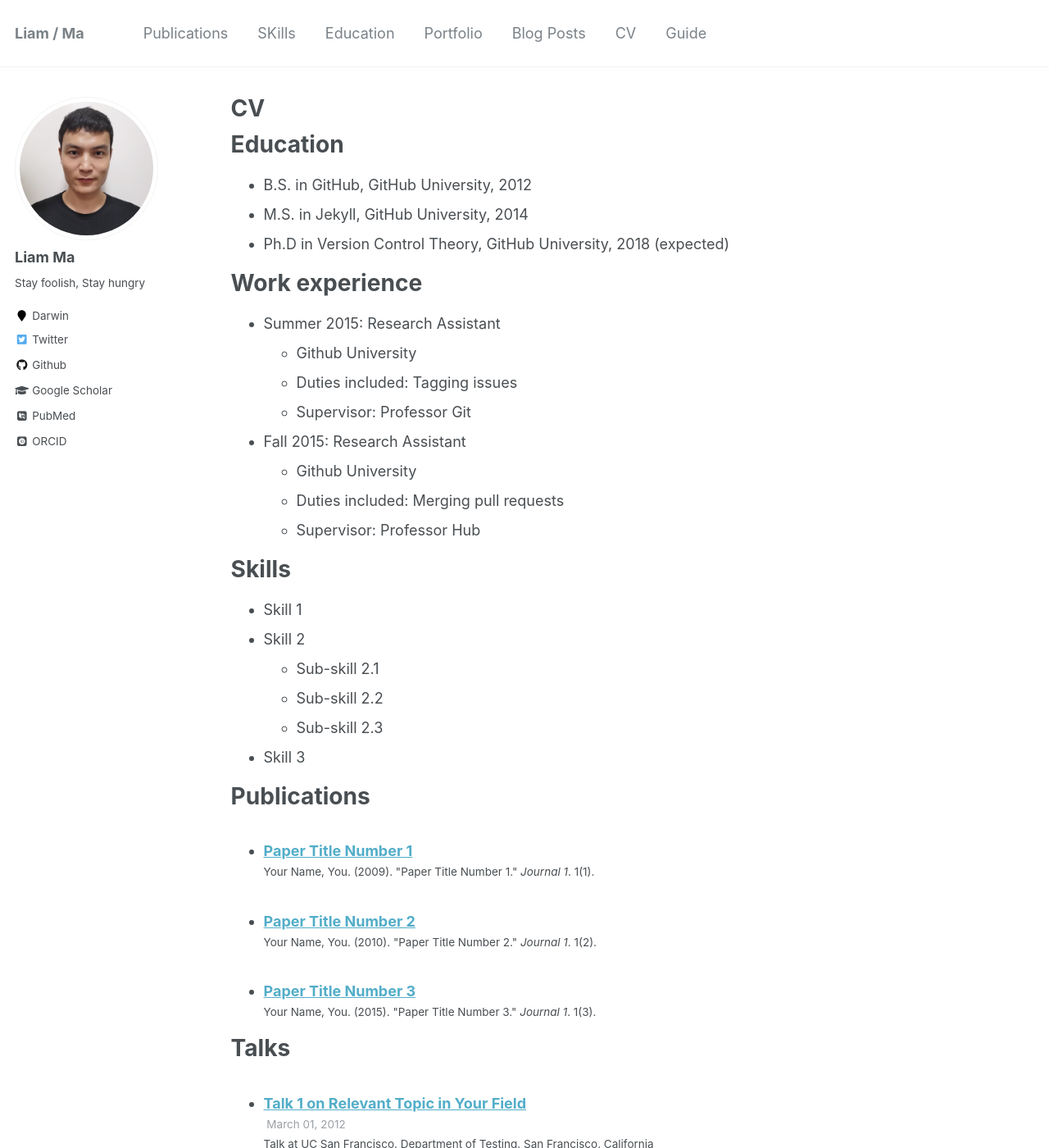
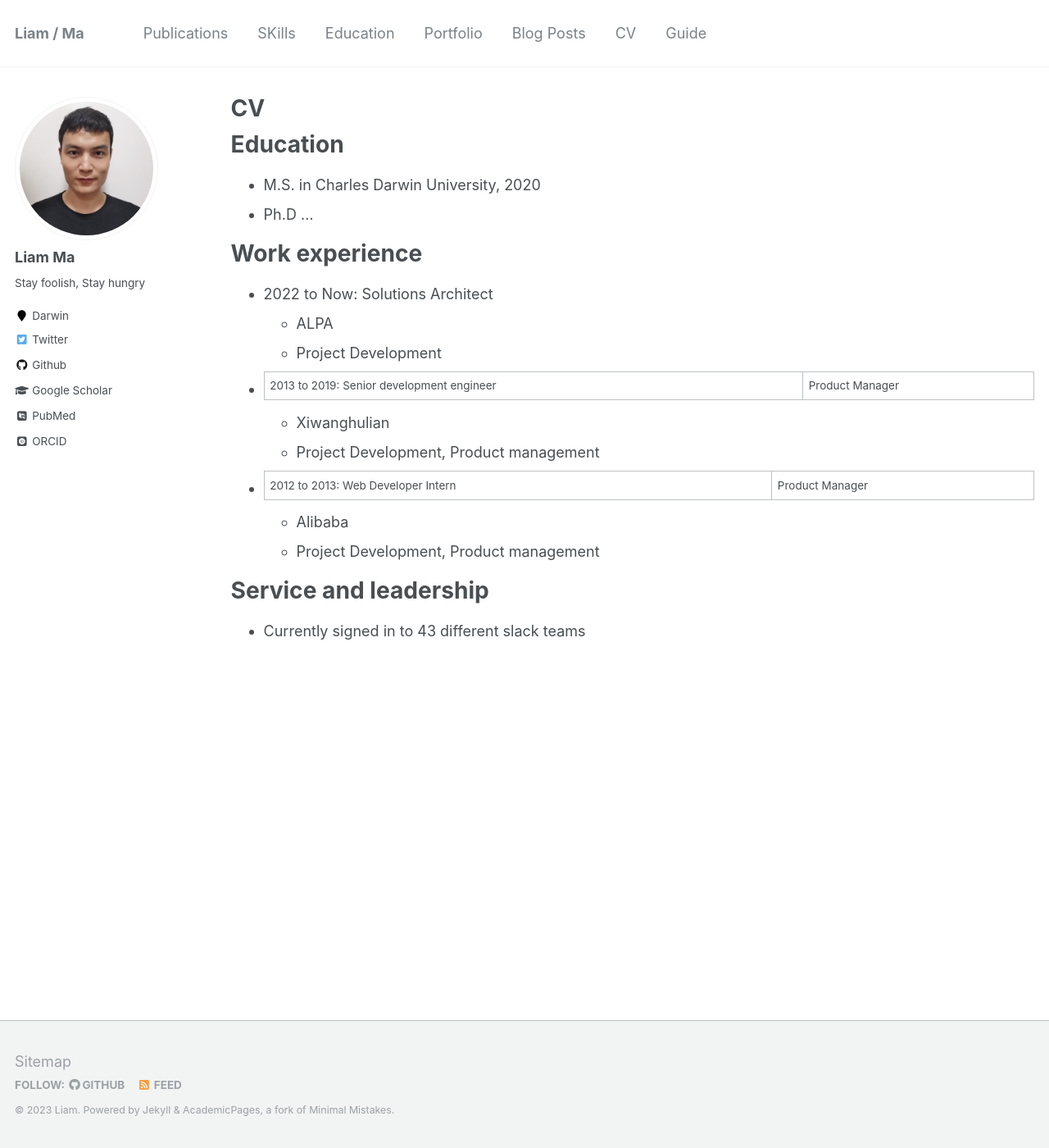
Before and after one commit to zhangguoyuansh/zhangguoyuansh.github.io, a Jekyll site: the page built from _pages/cv.md, in a window 1280 px wide and 1400 px high. Shown: the whole window at 82% size. Built offline with Jekyll 4.4.1, drawn with Linux system fonts in a browser that asks for light colours; some web fonts are replaced; some of the changed text lies outside the part shown.

Commit message:
Update cv.md

```diff
--- a/_pages/cv.md
+++ b/_pages/cv.md
@@ -11,48 +11,23 @@ redirect_from:
 
 Education
 ======
-* B.S. in GitHub, GitHub University, 2012
-* M.S. in Jekyll, GitHub University, 2014
-* Ph.D in Version Control Theory, GitHub University, 2018 (expected)
+* M.S. in Charles Darwin University, 2020
+* Ph.D ...
 
 Work experience
 ======
-* Summer 2015: Research Assistant
-  * Github University
-  * Duties included: Tagging issues
-  * Supervisor: Professor Git
+* 2022 to Now: Solutions Architect
+  * ALPA
+  * Project Development
 
-* Fall 2015: Research Assistant
-  * Github University
-  * Duties included: Merging pull requests
-  * Supervisor: Professor Hub
+* 2013 to 2019: Senior development engineer | Product Manager
+  * Xiwanghulian
+  * Project Development, Product management
 
-Skills
-======
-* Skill 1
-* Skill 2
-  * Sub-skill 2.1
-  * Sub-skill 2.2
-  * Sub-skill 2.3
-* Skill 3
+* 2012 to 2013: Web Developer Intern | Product Manager
+  * Alibaba
+  * Project Development, Product management
 
-Publications
-======
-  <ul>{% for post in site.publications %}
-    {% include archive-single-cv.html %}
-  {% endfor %}</ul>
-
-Talks
-======
-  <ul>{% for post in site.talks %}
-    {% include archive-single-talk-cv.html %}
-  {% endfor %}</ul>
-
-Teaching
-======
-  <ul>{% for post in site.teaching %}
-    {% include archive-single-cv.html %}
-  {% endfor %}</ul>
 
 Service and leadership
 ======
```
